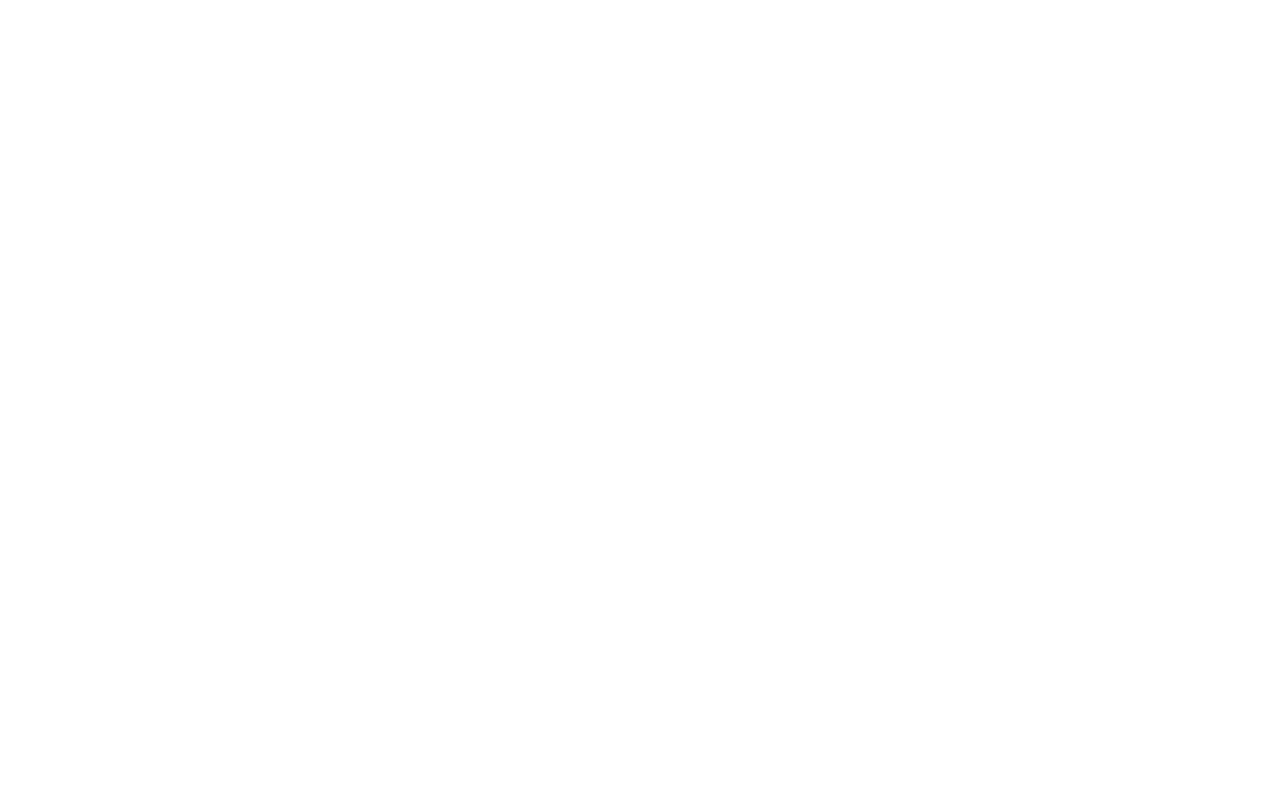
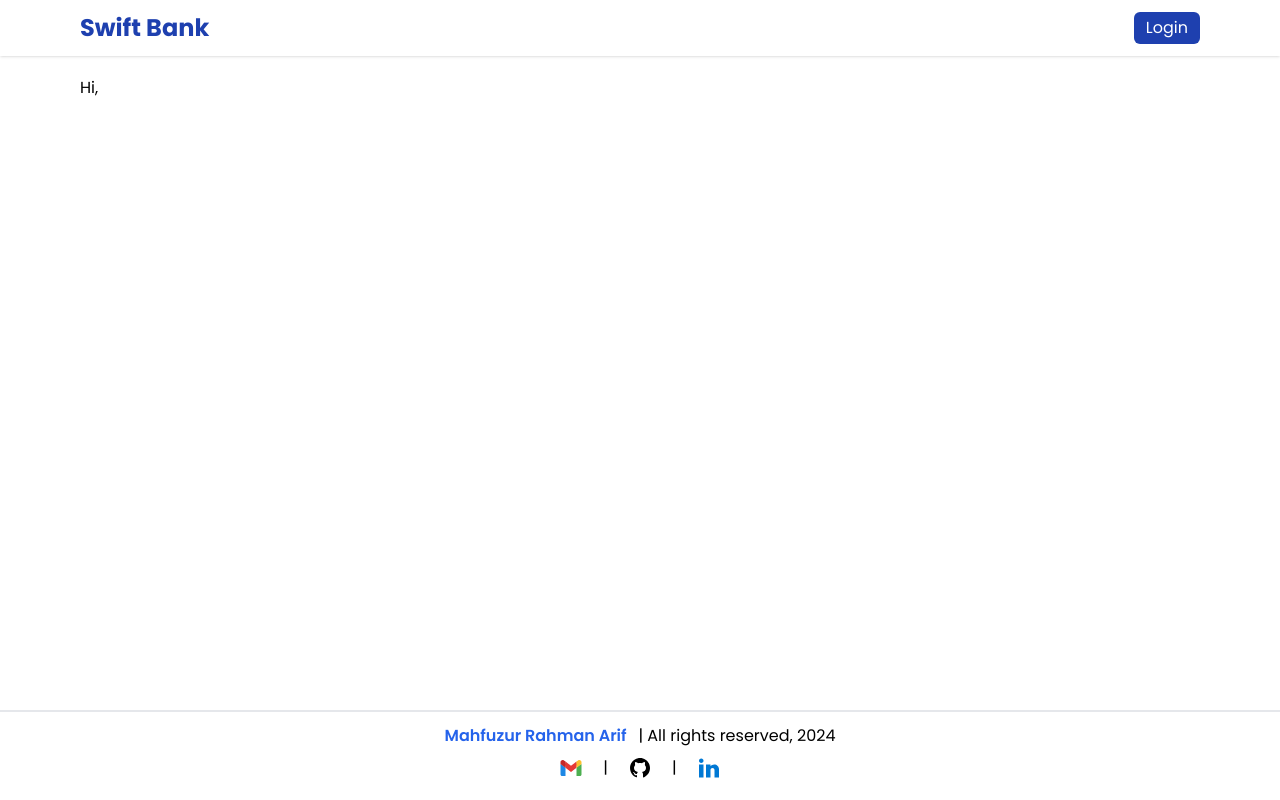
Before and after one commit to mahfuzurrahman98/inventory-management-minimal, a Vue app in the folder client/: page /dashboard in a window 1280 px wide. Before the commit this address had no page. Built offline with nearby package versions, Linux system fonts and the light colour scheme.

Commit message:
a new Dashboard view component added,

```diff
--- a/client/src/routes.ts
+++ b/client/src/routes.ts
@@ -1,6 +1,7 @@
 import { createRouter, createWebHistory, RouteRecordRaw } from 'vue-router';
 // import Home from './views/Home.vue';
 import Login from './views/Login.vue';
+import Dashboard from './views/Dashboard.vue';
 // import Register from './views/Register.vue';
 
 const routes: Array<RouteRecordRaw> = [
@@ -13,6 +14,11 @@ const routes: Array<RouteRecordRaw> = [
         path: '/login',
         name: 'Login',
         component: Login,
+    },
+    {
+        path: '/dashboard',
+        name: 'Dashboard',
+        component: Dashboard,
     },
     // {
     //     path: '/register',
--- /dev/null
+++ b/client/src/views/Dashboard.vue
@@ -0,0 +1,12 @@
+<template>
+    <Layout>
+        <h1>Hi, {{ auth.name }}</h1>
+    </Layout>
+</template>
+
+<script setup>
+    import Layout from '../components/Layout.vue';
+    import useAuthStore from '../stores/auth';
+
+    const auth = useAuthStore();
+</script>
```
